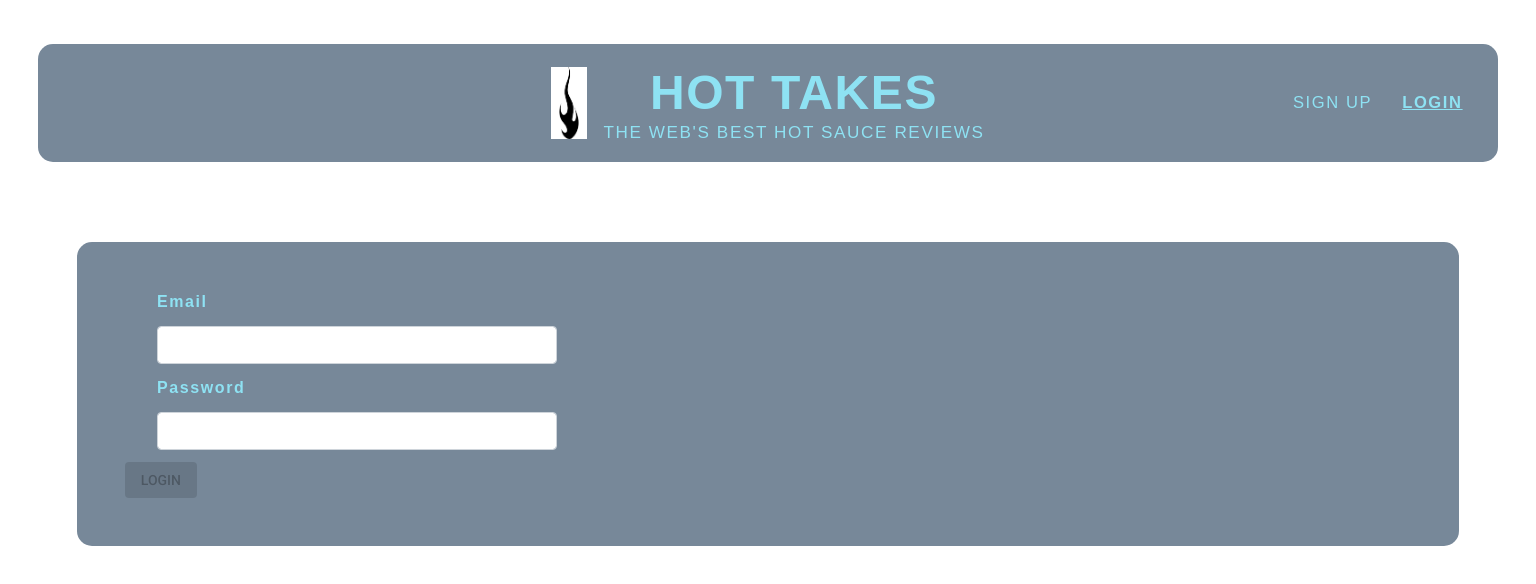
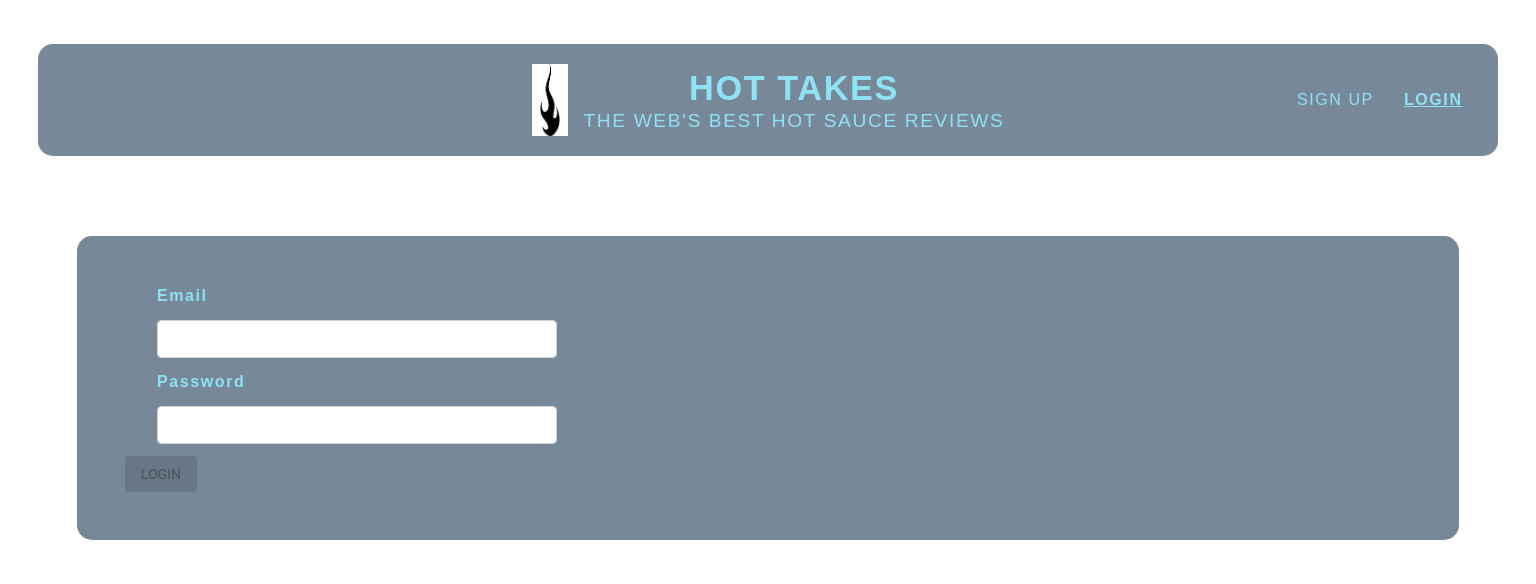
Before and after one commit to MS241268/P6-Piiquante, an Angular app in the folder frontend/: page /login in a window 1536 px wide. Shown: the top 584 px of the page. Built offline with nearby package versions, Linux system fonts and the light colour scheme.

Commit message:
Correction Responsive Vers.2 : Textes + Images

```diff
--- a/frontend/src/app/sauce-list/sauce-list.component.scss
+++ b/frontend/src/app/sauce-list/sauce-list.component.scss
@@ -79,12 +79,11 @@
 
   .sauce-list-item {
     max-width: 320px;
-    height: 280px;
   }
 
   .sauce-list-item img {
-    width: 140px;
-    height: 140px;
+    width: 200px;
+    height: 230px;
   }
 
   .list-title {
@@ -119,14 +118,6 @@
 /* 📱 TABLETTE PAYSAGE → 3 COLONNES */
 /* ================================================= */
 @media (min-width: 900px) and (max-width: 1199px) {
-  :root {
-    --h1-size: 3rem;
-    --scale: 2;
-  }
-  h4 {
-    font-size: calc(var(--h1-size) / (var(--scale) * 1.3));
-    font-weight: bold;
-  }
   .sauce-list {
     grid-template-columns: repeat(3, 1fr);
   }
@@ -139,7 +130,16 @@
 /* ================================================= */
 /* 🖥 PC → 5 COLONNES FIXES */
 /* ================================================= */
+
 @media (min-width: 1200px) and (max-width: 1599px) {
+  :root {
+    --h1-size: 3rem;
+    --scale: 2;
+  }
+  h4 {
+    font-size: calc(var(--h1-size) / (var(--scale) * 1.35)) !important;
+    font-weight: bold;
+  }
   .sauce-list {
     grid-template-columns: repeat(4, 1fr);
   }
--- a/frontend/src/app/single-sauce/single-sauce.component.scss
+++ b/frontend/src/app/single-sauce/single-sauce.component.scss
@@ -23,7 +23,6 @@
   flex: 1 1 0; // prend tout l'espace restant
   color: #8fe8f9f0;
   text-align: left;
-  padding: 0px 20px;
 }
 h1 {
   text-align: center;
@@ -84,7 +83,7 @@ h3 {
 .control-buttons {
   // flex-wrap: nowrap;  display: flex;
   flex-wrap: 0 0 100%;
-  width: 55%;
+  width: 100%;
   margin: auto;
   display: flex;
   justify-content: center; /* ou center */
@@ -120,6 +119,14 @@ h3 {
   }
 }
 @media (min-width: 600px) and (max-width: 899px) {
+  // :root {
+  //   --h1-size: 3rem;
+  //   --scale: 1;
+  // }
+  // h1 {
+  //   font-size: calc(var(--h1-size) / (var(--scale) * 1.7)) !important;
+  //   font-weight: bold;
+  // }
   .sauce-container {
     display: flex;
     flex-wrap: wrap;
@@ -143,6 +150,14 @@ h3 {
 /* 📱 Tablette 768px → 1024px */
 /* ============================= */
 @media (min-width: 900px) and (max-width: 1199px) {
+  // :root {
+  //   --h1-size: 3rem;
+  //   --scale: 1;
+  // }
+  // h1 {
+  //   font-size: calc(var(--h1-size) / (var(--scale) * 1.7)) !important;
+  //   font-weight: bold;
+  // }
   .sauce-container {
     flex-direction: row;
   }
--- a/frontend/src/styles.scss
+++ b/frontend/src/styles.scss
@@ -19,7 +19,7 @@ mat-spinner {
   --scale: 1;
 }
 h1 {
-  font-size: var(--h1-size) !important;
+  font-size: var(--h1-size);
   font-weight: bold;
 }
 h2 {
@@ -45,7 +45,7 @@ a {
     --scale: 1;
   }
   h1 {
-    font-size: calc(var(--h1-size) / (var(--scale) * 2)) !important;
+    font-size: calc(var(--h1-size) / (var(--scale) * 1.8)) !important;
     font-weight: bold;
   }
   h2 {
@@ -73,7 +73,7 @@ a {
     --scale: 1;
   }
   h1 {
-    font-size: calc(var(--h1-size) / (var(--scale) * 1.7)) !important;
+    font-size: calc(var(--h1-size) / (var(--scale) * 1.9));
     font-weight: bold;
   }
   h2 {
@@ -87,20 +87,20 @@ a {
     font-weight: bold;
   }
   h5 {
-    font-size: calc(var(--h1-size) / (var(--scale) * 2.725));
+    font-size: calc(var(--h1-size) / (var(--scale) * 2.8));
   }
   p,
   a {
     font-size: calc(var(--h1-size) / (var(--scale) * 3));
   }
 }
-@media (min-width: 1051px) and (max-width: 1288px) {
+@media (min-width: 1051px) {
   :root {
     --h1-size: 3rem;
     --scale: 2;
   }
   h1 {
-    font-size: calc(var(--h1-size) / (var(--scale) * 0.7)) !important;
+    font-size: calc(var(--h1-size) / (var(--scale) * 0.7));
     font-weight: bold;
   }
   h2 {
@@ -121,30 +121,31 @@ a {
     font-size: calc(var(--h1-size) / (var(--scale) * 1.5));
   }
 }
-@media (min-width: 1289px) {
-  :root {
-    --h1-size: 3rem;
-    --scale: 1;
-  }
-  h1 {
-    font-size: calc(var(--h1-size)) !important;
-    font-weight: bold;
-  }
-  h2 {
-    font-size: calc(var(--h1-size) / var(--scale));
-  }
-  h3 {
-    font-size: calc(var(--h1-size) / (var(--scale) * 1.6));
-  }
-  h4 {
-    font-size: calc(var(--h1-size) / (var(--scale) * 2.7));
-    font-weight: bold;
-  }
-  h5 {
-    font-size: calc(var(--h1-size) / (var(--scale) * 2.8));
-  }
-  p,
-  a {
-    font-size: calc(var(--h1-size) / (var(--scale) * 2.9));
-  }
-}
+
+// @media (min-width: 1289px) {
+//   :root {
+//     --h1-size: 3rem;
+//     --scale: 1;
+//   }
+//   h1 {
+//     font-size: calc(var(--h1-size)) !important;
+//     font-weight: bold;
+//   }
+//   h2 {
+//     font-size: calc(var(--h1-size) / var(--scale));
+//   }
+//   h3 {
+//     font-size: calc(var(--h1-size) / (var(--scale) * 1.6));
+//   }
+//   h4 {
+//     font-size: calc(var(--h1-size) / (var(--scale) * 2.7));
+//     font-weight: bold;
+//   }
+//   h5 {
+//     font-size: calc(var(--h1-size) / (var(--scale) * 2.8));
+//   }
+//   p,
+//   a {
+//     font-size: calc(var(--h1-size) / (var(--scale) * 2.9));
+//   }
+// }
```
